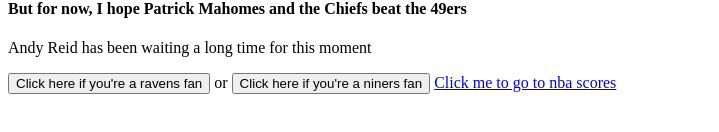
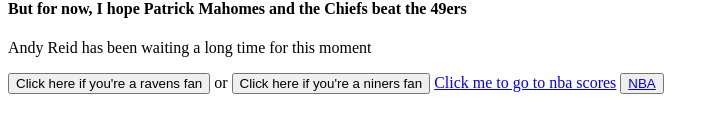
Before and after one commit to omarch06/omarch06.github.io, a plain HTML site: page index.html in a window 1280 px wide. Shown: the part 336-468 px from the top of the page, without its empty margins (0-719 px from the left). Drawn offline with Linux system fonts and the light colour scheme.

Commit message:
Update index.html

```diff
--- a/index.html
+++ b/index.html
@@ -13,3 +13,4 @@
 <button>Click here if you're a niners fan</button>
 
 <a href="https://www.bing.com/search?q=nba&form=EDGEAR&qs=PF&cvid=9270b3998a47446fbdf56830a53b77ee&cc=US&setlang=en-US&elv=AY3%21uAY7tbNNZGZ2yiGNjfP5Y8Zmz*4Qfsl2s23qhTg0f6hc911thkbxFrERtT12R4YPh8KCRkj2Mcldix1slWjg%21Kzpu%21KZHJx9hYp1jFME&plvar=0&PC=HCTS">Click me to go to nba scores</a>
+<button><a href="https://www.bing.com/search?q=nba&form=EDGEAR&qs=PF&cvid=9270b3998a47446fbdf56830a53b77ee&cc=US&setlang=en-US&elv=AY3%21uAY7tbNNZGZ2yiGNjfP5Y8Zmz*4Qfsl2s23qhTg0f6hc911thkbxFrERtT12R4YPh8KCRkj2Mcldix1slWjg%21Kzpu%21KZHJx9hYp1jFME&plvar=0&PC=HCTS">NBA</a></button>
```
